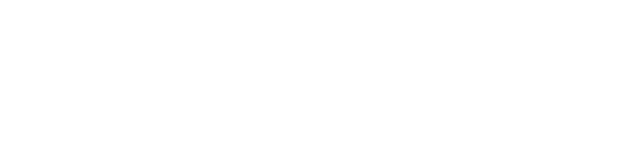
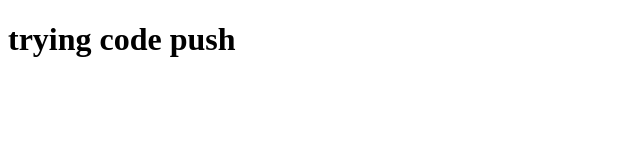
Before and after one commit to zahidbinshad/third-try, a plain HTML site: page index.html in a window 1280 px wide. Shown: the whole page, without its empty margins (0-640 px from the left). Drawn offline with Linux system fonts and the light colour scheme.

Commit message:
added header

```diff
--- a/index.html
+++ b/index.html
@@ -7,6 +7,6 @@
     <title>Document</title>
 </head>
 <body>
-
+    <h1> trying code push</h1>
 </body>
 </html>
```
